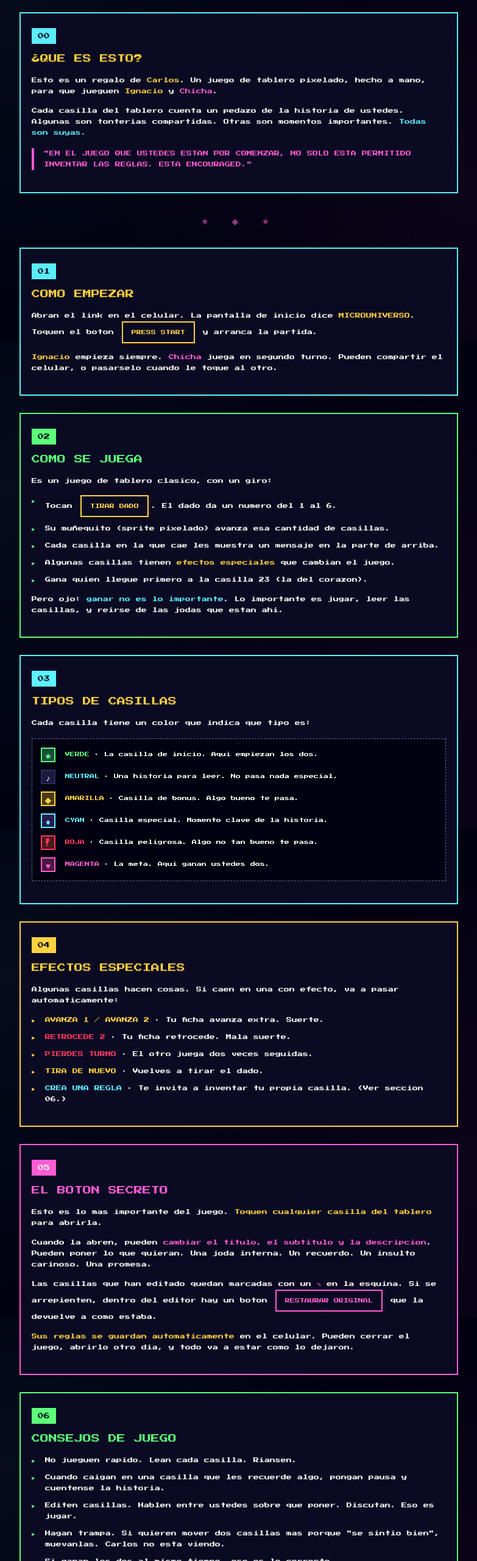
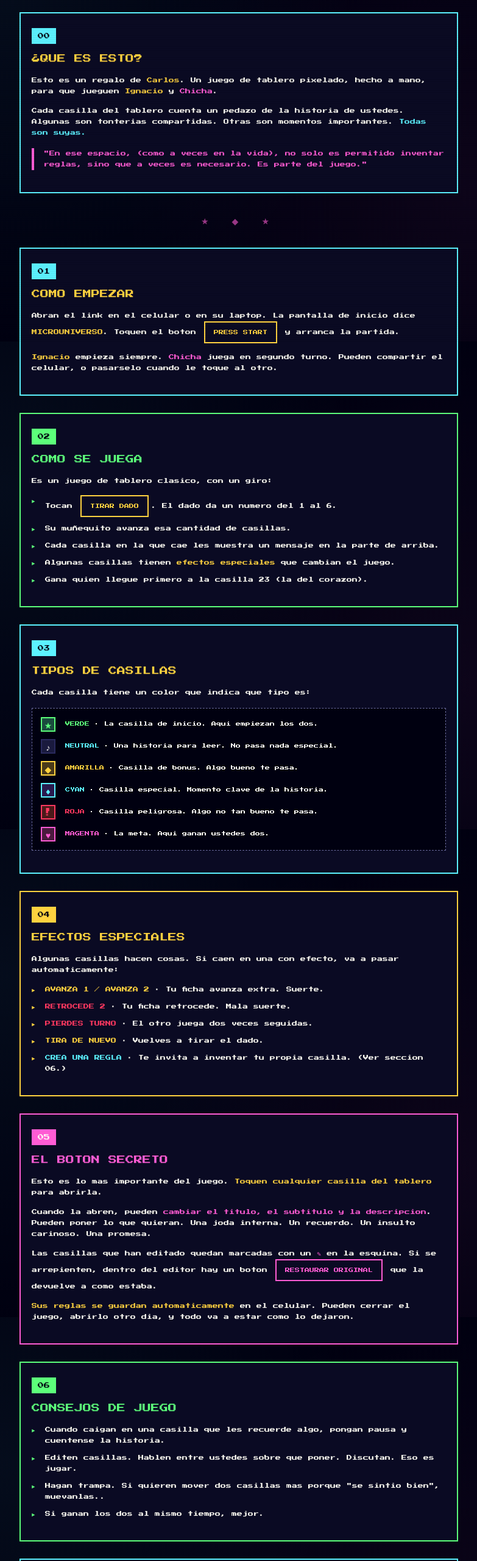
Before and after one commit to cev2030/microuniverso, a plain HTML site: page manual_jugador.html in a window 1280 px wide. Shown: the part 240-2800 px from the top of the page at 61% size, without its empty margins (248-1031 px from the left). Drawn offline with Linux system fonts and the light colour scheme.

Commit message:
Update manual_jugador.html

```diff
--- a/manual_jugador.html
+++ b/manual_jugador.html
@@ -278,7 +278,7 @@
       Cada casilla del tablero cuenta un pedazo de la historia de ustedes. Algunas son tonterias compartidas. Otras son momentos importantes. <span class="highlight">Todas son suyas.</span>
     </p>
     <div class="quote">
-      "EN EL JUEGO QUE USTEDES ESTAN POR COMENZAR, NO SOLO ESTA PERMITIDO INVENTAR LAS REGLAS. ESTA ENCOURAGED."
+      "En ese espacio, (como a veces en la vida), no solo es permitido inventar reglas, sino que a veces es necesario. Es parte del juego."
     </div>
   </div>
 
@@ -288,7 +288,7 @@
     <div class="section-num">01</div>
     <div class="section-title">COMO EMPEZAR</div>
     <p>
-      Abran el link en el celular. La pantalla de inicio dice <span class="highlight-y">MICROUNIVERSO</span>. Toquen el boton <span class="button-demo">PRESS START</span> y arranca la partida.
+      Abran el link en el celular o en su laptop. La pantalla de inicio dice <span class="highlight-y">MICROUNIVERSO</span>. Toquen el boton <span class="button-demo">PRESS START</span> y arranca la partida.
     </p>
     <p>
       <span class="highlight-y">Ignacio</span> empieza siempre. <span class="highlight-m">Chicha</span> juega en segundo turno. Pueden compartir el celular, o pasarselo cuando le toque al otro.
@@ -303,14 +303,11 @@
     </p>
     <ul>
       <li>Tocan <span class="button-demo">TIRAR DADO</span>. El dado da un numero del 1 al 6.</li>
-      <li>Su muñequito (sprite pixelado) avanza esa cantidad de casillas.</li>
+      <li>Su muñequito avanza esa cantidad de casillas.</li>
       <li>Cada casilla en la que cae les muestra un mensaje en la parte de arriba.</li>
       <li>Algunas casillas tienen <span class="highlight-y">efectos especiales</span> que cambian el juego.</li>
       <li>Gana quien llegue primero a la casilla 23 (la del corazon).</li>
     </ul>
-    <p>
-      Pero ojo: <span class="highlight">ganar no es lo importante</span>. Lo importante es jugar, leer las casillas, y reirse de las jodas que estan ahi.
-    </p>
   </div>
 
   <div class="section">
@@ -380,11 +377,10 @@
     <div class="section-num">06</div>
     <div class="section-title">CONSEJOS DE JUEGO</div>
     <ul>
-      <li>No jueguen rapido. Lean cada casilla. Riansen.</li>
       <li>Cuando caigan en una casilla que les recuerde algo, pongan pausa y cuentense la historia.</li>
       <li>Editen casillas. Hablen entre ustedes sobre que poner. Discutan. Eso es jugar.</li>
-      <li>Hagan trampa. Si quieren mover dos casillas mas porque "se sintio bien", muevanlas. Carlos no esta viendo.</li>
-      <li>Si ganan los dos al mismo tiempo, eso es lo correcto.</li>
+      <li>Hagan trampa. Si quieren mover dos casillas mas porque "se sintio bien", muevanlas..</li>
+      <li>Si ganan los dos al mismo tiempo, mejor.</li>
     </ul>
   </div>
 
@@ -404,13 +400,13 @@
     <div class="section-num">08</div>
     <div class="section-title">UNA NOTA DE CARLOS</div>
     <p>
-      Este juego no es para ganarlo una vez. Es para que lo jueguen muchas veces, en distintos momentos, y que cada vez que lo abran sea un poquito diferente, porque ustedes lo cambiaron.
+      Este juego no es para ganarlo una vez. Es para que lo jueguen muchas veces, en distintos momentos, y que cada vez que lo abran sea diferente, Se especial.
     </p>
     <p>
-      Como su matrimonio.
+      Como ustedes.
     </p>
     <p>
-      <span class="highlight-y">Los quiero. Salud.</span>
+      <span class="highlight-y">Los amo. Salud.</span>
     </p>
   </div>
 
```
